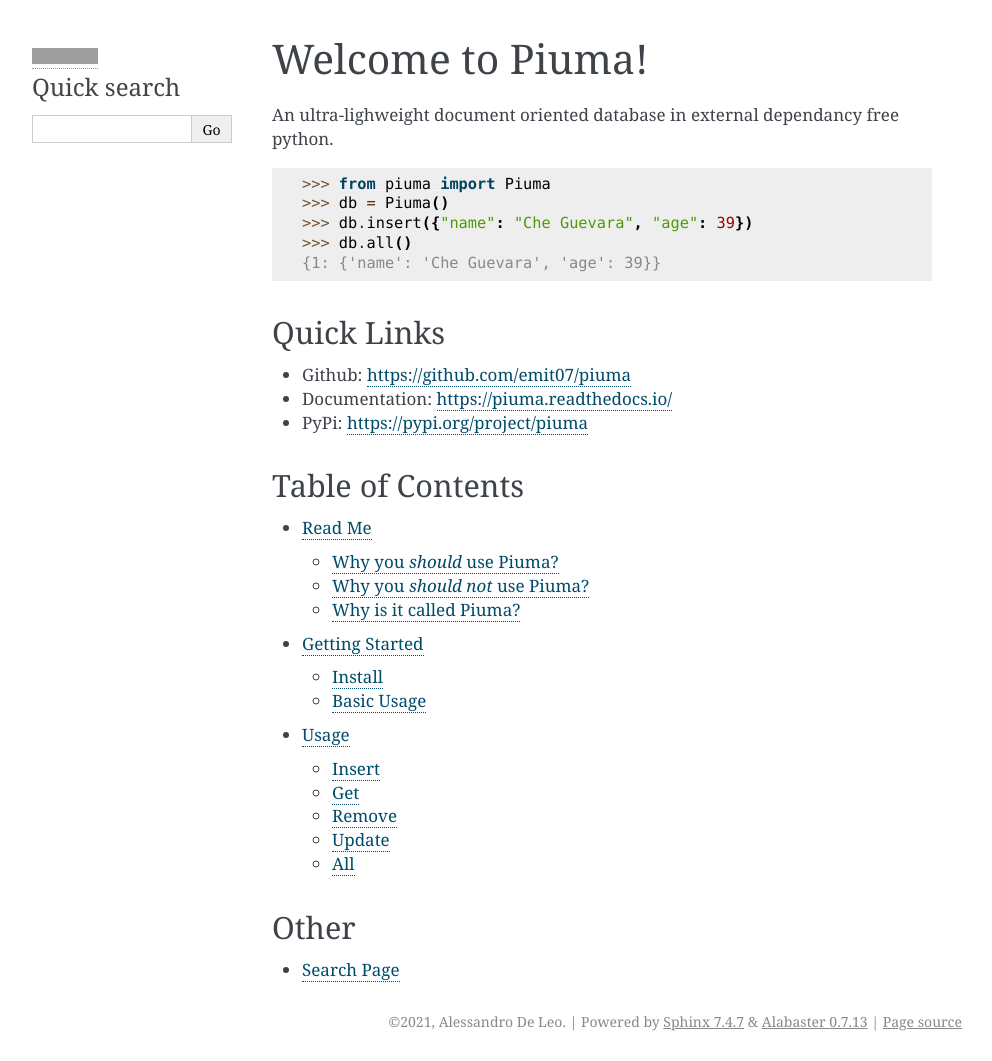
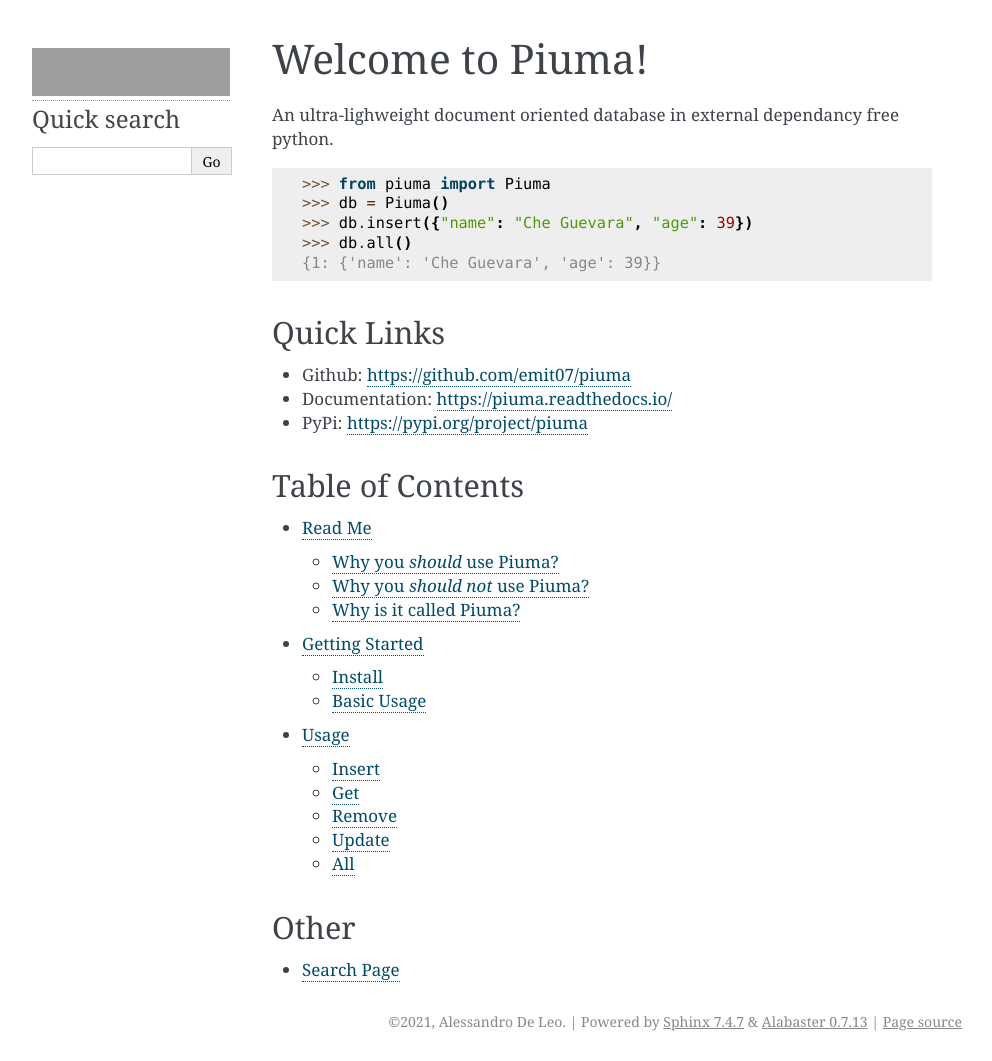
Before and after one commit to Emit07/piuma, a Sphinx documentation site: the page built from docs/index.rst, in a window 1280 px wide. Shown: the whole page, without its empty margins (148-1140 px from the left). Built offline with Sphinx 7.4.7, drawn with Linux system fonts in a browser that asks for light colours; grey boxes are pictures that could not be loaded.

Commit message:
DOCS: fixed logo height (for the last time I think)

```diff
--- a/docs/_templates/sidebarlogo.html
+++ b/docs/_templates/sidebarlogo.html
@@ -1,3 +1,3 @@
 <a href="https://piuma.readthedocs.io/en/latest/">
-	<img height="16" width="66" src="https://raw.githubusercontent.com/Emit07/piuma/master/logo/piumatext.png">
+	<img height="48" width="198" src="https://raw.githubusercontent.com/Emit07/piuma/master/logo/piumatext.png">
 </a>
```
